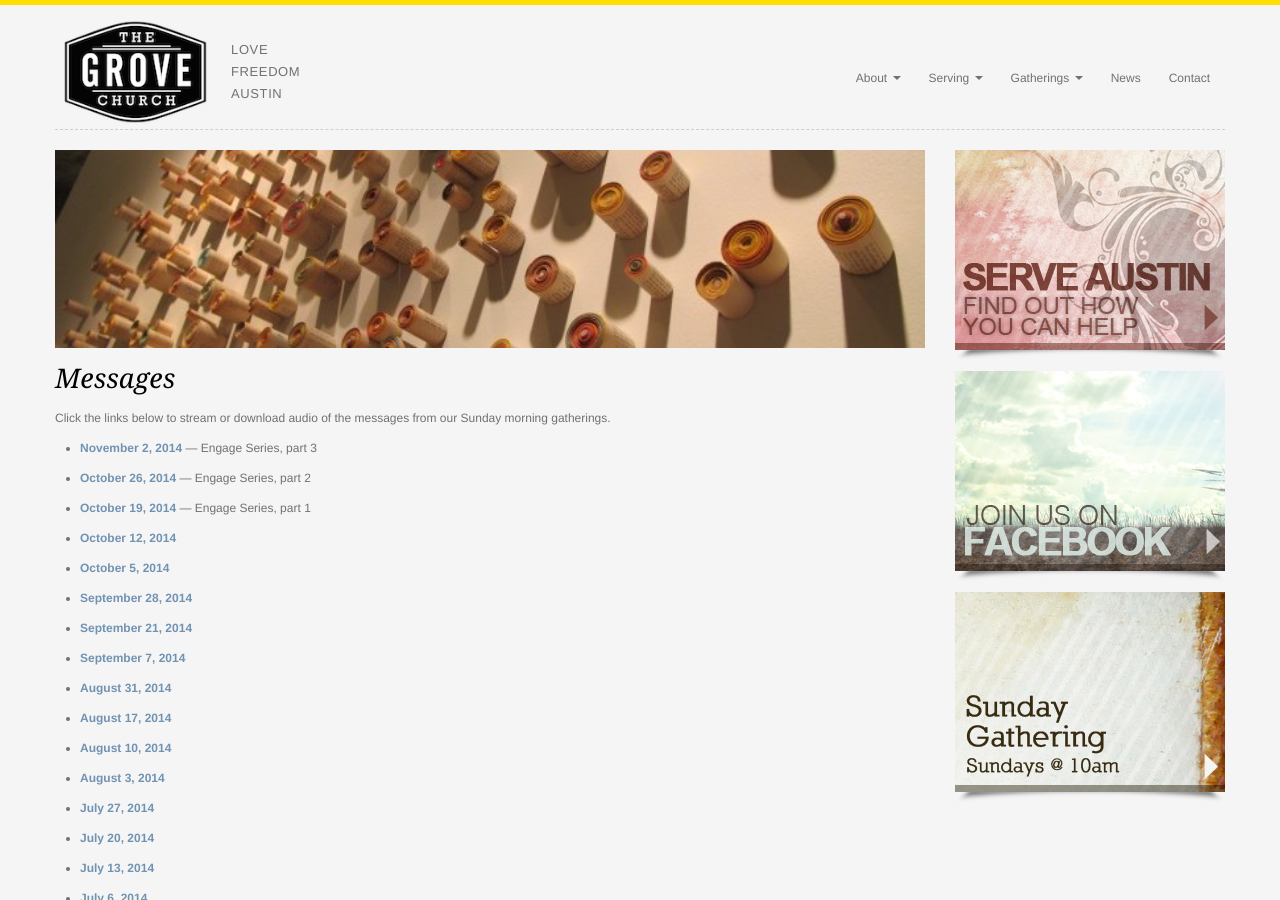
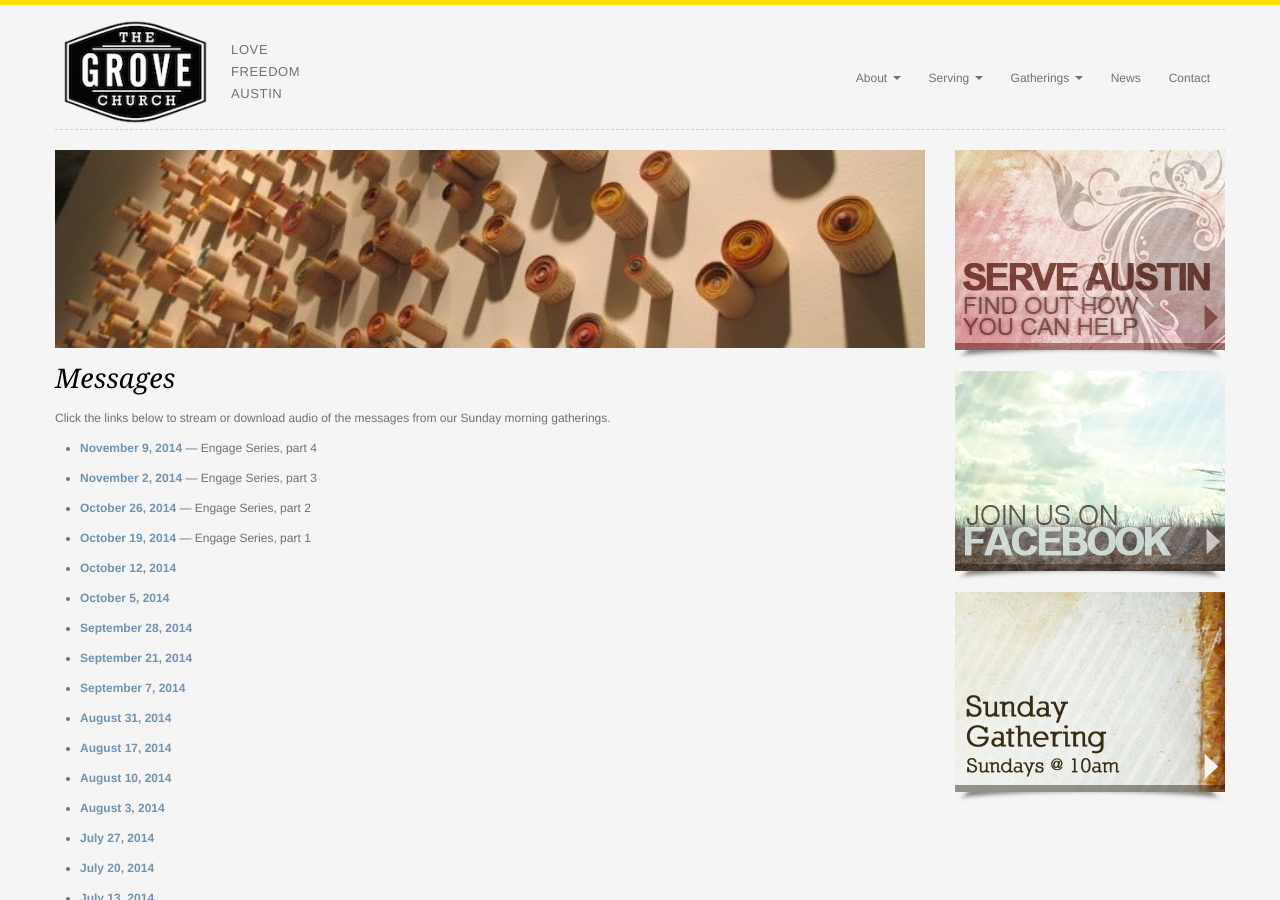
Before and after one commit to groveatx/groveatx.github.io, a Jekyll site: the page built from gatherings/messages/index.md, in a window 1280 px wide and 900 px high. Built offline with Jekyll 4.4.1, drawn with Linux system fonts in a browser that asks for light colours; Markdown is read by kramdown in place of the engine named in the settings.

Commit message:
Update index.md

```diff
--- a/gatherings/messages/index.md
+++ b/gatherings/messages/index.md
@@ -13,6 +13,7 @@ description: >
 
 Click the links below to stream or download audio of the messages from our
 Sunday morning gatherings.
+ - **[November 9, 2014][20141109]** &mdash; Engage Series, part 4
 
  - **[November 2, 2014][20141102]** &mdash; Engage Series, part 3
 
```
Also changed, not shown: other parts of gatherings/messages/index.md (+1 -0 lines).
